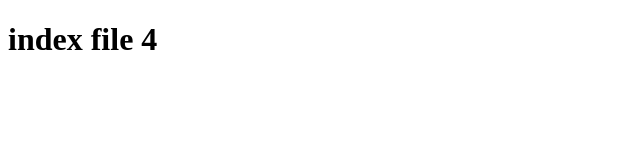
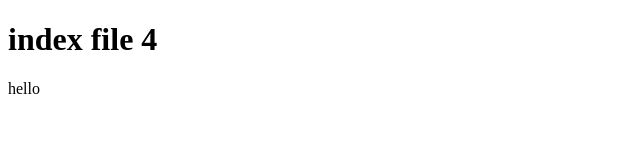
Before and after one commit to Arupdas-1025/myrepo, a plain HTML site: page index.html in a window 1280 px wide. Shown: the full height of the page, 0-640 px from the left. Drawn offline with Linux system fonts and the light colour scheme.

Commit message:
add js v6

```diff
--- a/index.html
+++ b/index.html
@@ -7,5 +7,8 @@
 </head>
 <body>
     <h1> index file 4</h1>
+    <script>
+        document.write("hello")
+    </script>
 </body>
 </html>
```
